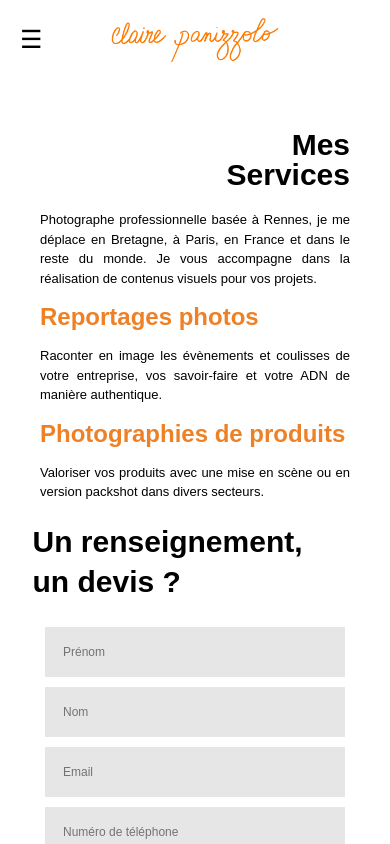
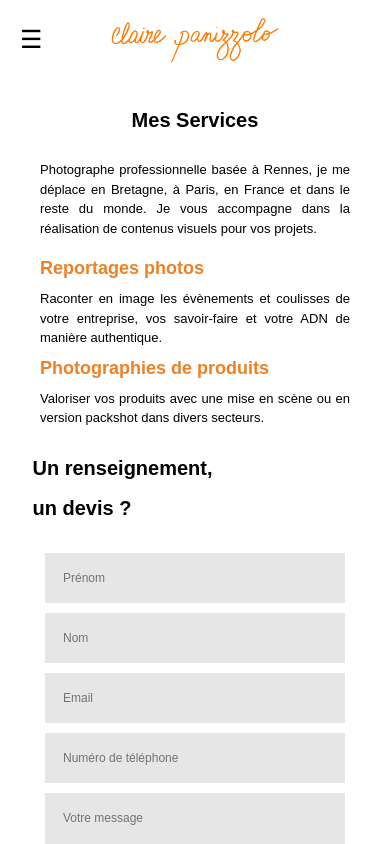
Before and after one commit to RayanKabra/Claire-Panizzolo, a React (Create React App) app: page /services in a window 390 px wide. Shown: the top 844 px of the page. Built offline with nearby package versions, Linux system fonts and the light colour scheme; a web font is replaced by a local one.

Commit message:
Responsive style modifications

```diff
--- a/src/components/Cta.js
+++ b/src/components/Cta.js
@@ -177,7 +177,7 @@ const Cta = ({ styles }) => {
   return (
     <div className="CTA-container" style={styles}>
       <div className="CTA-title">
-        <h2>Un renseignement, </h2>
+        <h2>Un renseignement,</h2>
         <h2>un devis ?</h2>
       </div>
       <div className="CTA-bg">
--- a/src/components/ServicesDescription.js
+++ b/src/components/ServicesDescription.js
@@ -4,8 +4,7 @@ const ServicesDescription = ({ styles }) => {
   return (
     <div className="services-description-container" style={styles}>
       <div className="services-description-title">
-        <h2>Mes</h2>
-        <h2>Services</h2>
+        <h2>Mes Services</h2>
       </div>
       <div className="services-description-presentation">
         <p>
--- a/src/styles/components/_about.scss
+++ b/src/styles/components/_about.scss
@@ -128,6 +128,11 @@
       .links {
         margin: 0;
       }
+      .about-title {
+        h2 {
+          font-size: 25px;
+        }
+      }
     }
   }
 
--- a/src/styles/components/_cta.scss
+++ b/src/styles/components/_cta.scss
@@ -104,7 +104,7 @@
     padding: 0;
     // margin-right: 80px;
     h2 {
-      font-size: 30px;
+      font-size: 20px;
       padding-bottom: 0;
     }
   }
--- a/src/styles/components/_fullscreenmenu.scss
+++ b/src/styles/components/_fullscreenmenu.scss
@@ -78,8 +78,13 @@
   .full-screen-menu {
       .photographie-menu-container {
         .menu-choices {
+          .menu-titles li {
+          li {
+            margin-top: 20px !important;
+          }
+          }
           a {
-            font-size: 22px;
+            font-size: 20px;
           }
         }
       }
--- a/src/styles/components/_photomaincontainer.scss
+++ b/src/styles/components/_photomaincontainer.scss
@@ -135,11 +135,12 @@
   // MOBILE VERSIONS (media queries)
   @media (max-width: 768px){
     .main-container {
-      padding-top: 150px;
+      padding-top: 100px;
 
       .main-container-title {
+        margin-bottom: 40px;
       h1 {
-        font-size: 25px;
+        font-size: 20px;
       }
     }
     .title-description {
--- a/src/styles/components/_photomaincontainer2.scss
+++ b/src/styles/components/_photomaincontainer2.scss
@@ -53,7 +53,7 @@
     }
     .main-container-title {
       h1 {
-        font-size: 25px;
+        font-size: 20px;
       }
     }
     .title-description-food {
--- a/src/styles/components/_servicesdescription.scss
+++ b/src/styles/components/_servicesdescription.scss
@@ -32,7 +32,7 @@
 // MOBILE
 @media screen and (max-width: 768px) {
   .services-description-container {
-    margin: 130px 40px 20px 40px;
+    margin: 100px 40px 20px 40px;
     p {
       font-size: 13px;
       line-height: 1.5;
@@ -41,18 +41,29 @@
     .services-description-title {
       padding-bottom: 20px;
       h2 {
-        font-size: 30px;
-        line-height: 30px;
+        font-size: 20px;
+        display: flex;
+        justify-content: center;
       }
     }
     .services-description-presentation {
       p {
-        padding: 0;
+        padding-bottom: 10px;
         font-size: 13px;
       }
     }
+    .reportage-photos-title {
+      h2 {
+        font-size: 18px;
+      }
+    }
+    .photo-produits-title {
+      h2 {
+        font-size: 18px;
+      }
+    }
     .padding-title {
-      padding: 15px 0;
+      padding: 10px 0;
     }
     p {
       padding-bottom: 0px;
```
